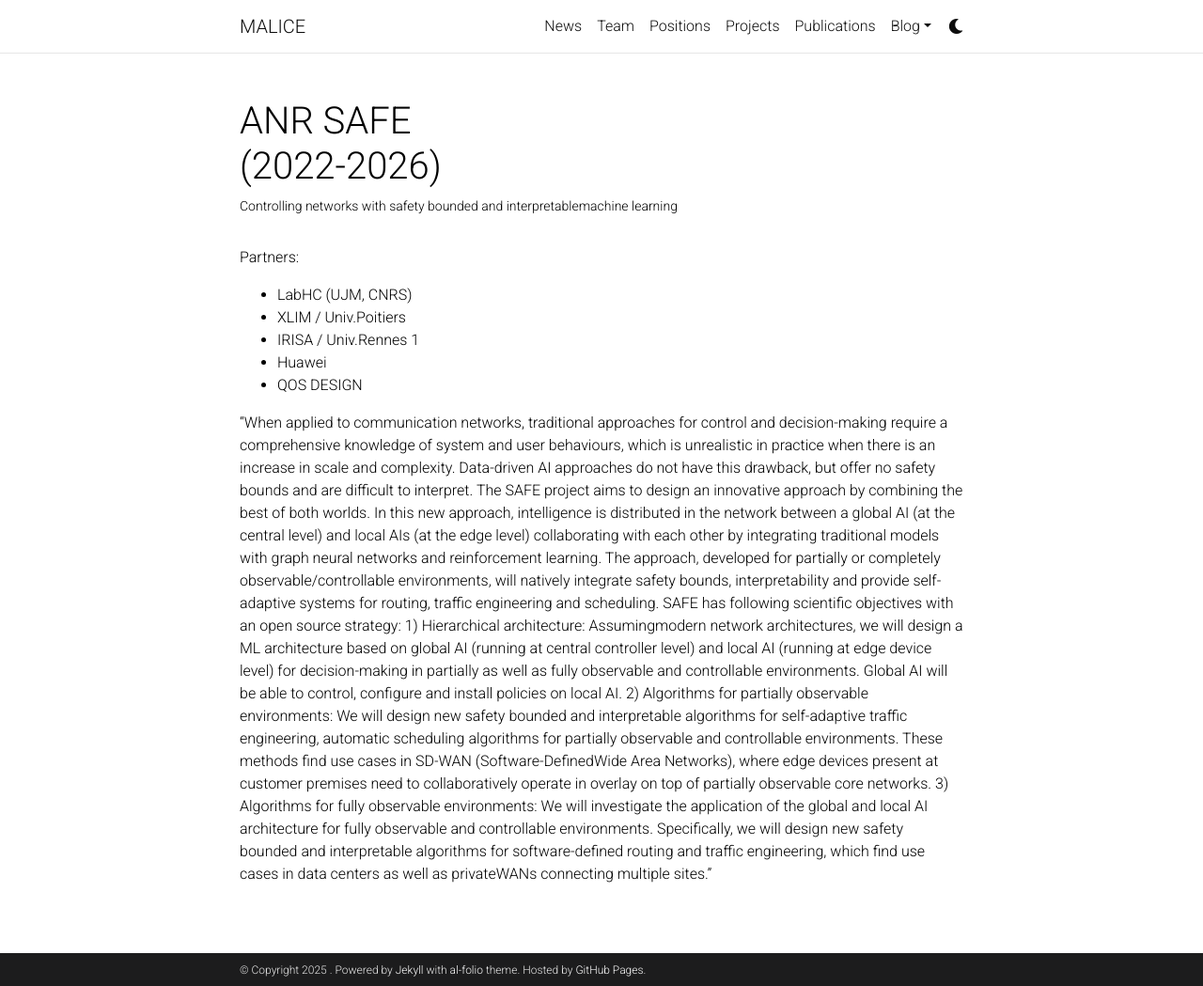
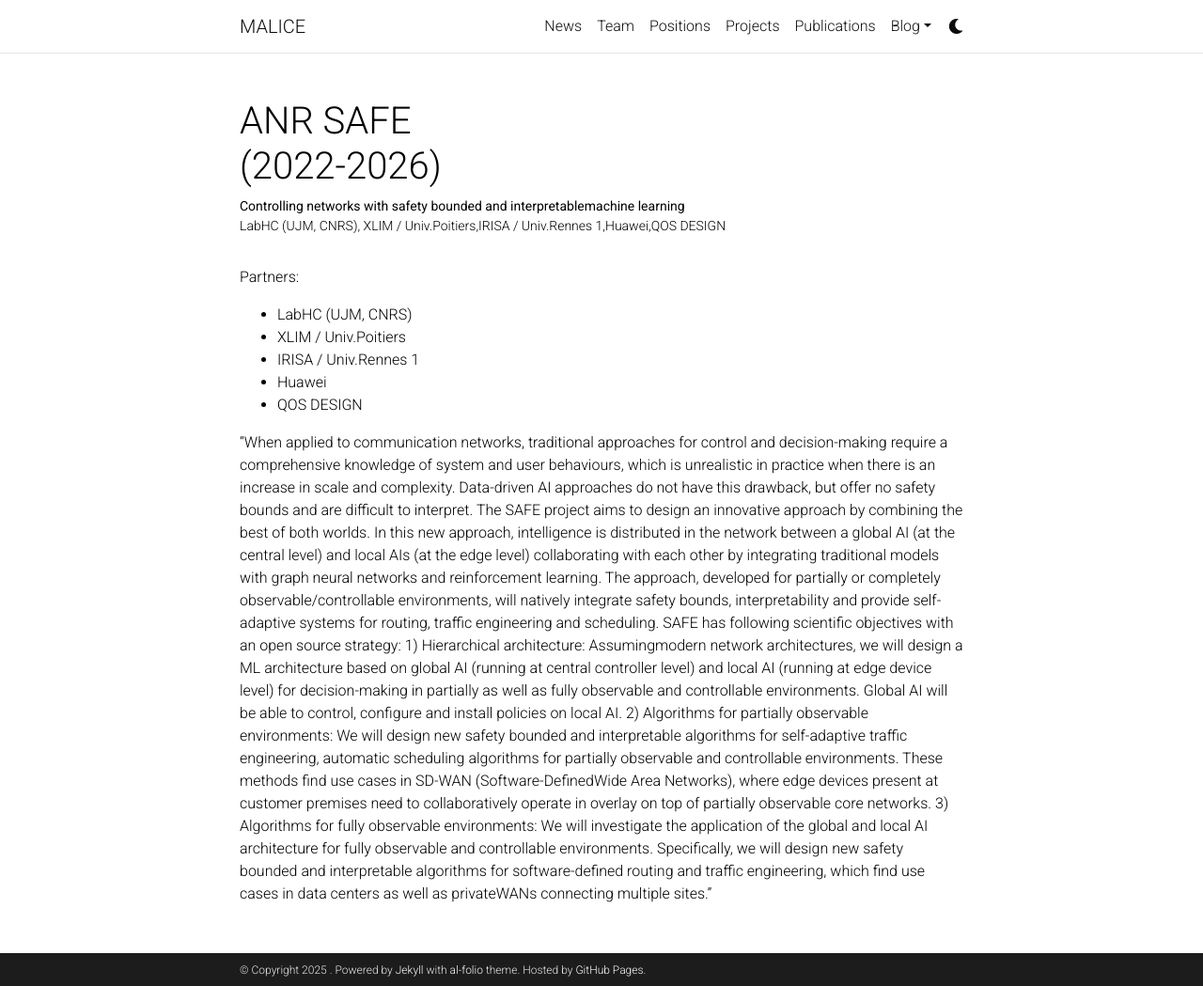
Before and after one commit to labhc-malice/labhc-malice.github.io, a Jekyll site: the page built from _projects/SAFE.md, in a window 1280 px wide and 1049 px high. Shown: the whole window at 94% size. Built offline with Jekyll 4.4.1, drawn with Linux system fonts in a browser that asks for light colours; comment, search, counter and statistics services are not loaded; a style sheet for code colours, icons or effects is not loaded.

Commit message:
Update Safe description

```diff
--- a/_projects/SAFE.md
+++ b/_projects/SAFE.md
@@ -1,7 +1,7 @@
 ---
 layout: page
 title: ANR SAFE <br/>(2022-2026)
-description: "Controlling networks with safety bounded and interpretablemachine learning"
+description: "<b> Controlling networks with safety bounded and interpretablemachine learning </b> <br/> LabHC (UJM, CNRS), XLIM / Univ.Poitiers,IRISA / Univ.Rennes 1,Huawei,QOS DESIGN"
 img: assets/img/project/logo-defaut-malice6.jpg
 importance: 1
 category: ongoing
```
